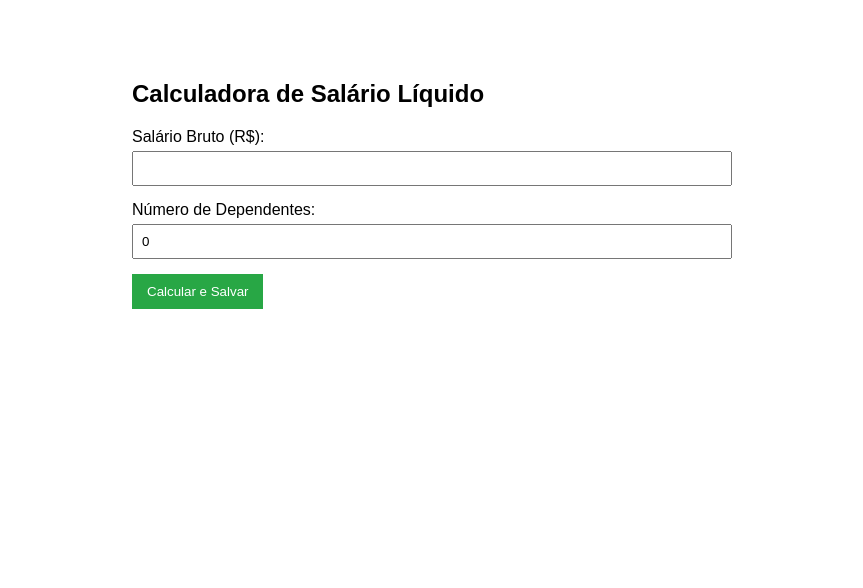
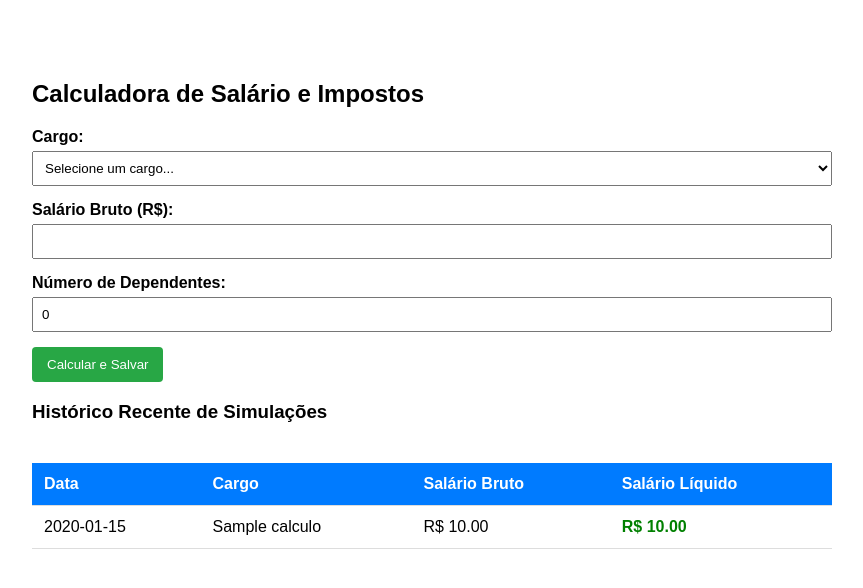
Before and after one commit to LucasSimoes89/calculadora_salario, a Flask app: page / in a window 1280 px wide. Shown: the top 588 px of the page, without its empty margins (208-1071 px from the left). Run offline with Flask 3, Linux system fonts and the light colour scheme; a database or web service that is not in the repository returns one stand-in record (values such as "Sample title"); some libraries are stand-ins or nearby versions.

Commit message:
Estrutura etapa 2

```diff
--- a/app.py
+++ b/app.py
@@ -1,6 +1,7 @@
 import os
 from flask import Flask, render_template, request
 import psycopg2
+import psycopg2.extras
 from dotenv import load_dotenv
 
 # Carrega as variáveis de ambiente do arquivo .env
@@ -61,9 +62,13 @@ def calcular_tributos(salario_bruto, dependentes):
 @app.route('/', methods=['GET', 'POST'])
 def index():
     resultado = None
+    conn = get_db_connection()
+
+    cur = conn.cursor(cursor_factory=psycopg2.extras.DictCursor)
 
     if request.method == 'POST':
         # Recebe os dados do Front-end
+        cargo_id = int(request.form['cargo']) # Recebe o cargo selecionado
         salario_bruto = float(request.form['salario_bruto'])
         dependentes = int(request.form['dependentes'])
 
@@ -71,15 +76,11 @@ def index():
         inss, irrf, salario_liquido = calcular_tributos(salario_bruto, dependentes)
 
         # Salva no Banco de Dados (Create do CRUD)
-        conn = get_db_connection()
-        cur = conn.cursor()
         cur.execute('''
-            INSERT INTO calculos (salario_bruto, dependentes, inss, irrf, salario_liquido)
-            VALUES (%s, %s, %s, %s, %s)
-        ''', (salario_bruto, dependentes, inss, irrf, salario_liquido))
+            INSERT INTO calculos (cargo_id, salario_bruto, dependentes, inss, irrf, salario_liquido)
+            VALUES (%s, %s, %s, %s, %s, %s)
+        ''', (cargo_id, salario_bruto, dependentes, inss, irrf, salario_liquido))
         conn.commit()
-        cur.close()
-        conn.close()
 
         # Prepara o dicionário para exibir no HTML
         resultado = {
@@ -90,7 +91,26 @@ def index():
             'liquido': salario_liquido
         }
 
-    return render_template('index.html', resultado=resultado)
+    # --- LEITURA DE DADOS (READ) ---
+
+    # 1. Busca os cargos para montar as opções no Front-end
+    cur.execute("SELECT id, nome_cargo FROM cargos ORDER BY nome_cargo")
+    lista_cargos = cur.fetchall()
+
+    # 2. Busca o histórico de cálculos unindo as tabelas (JOIN)
+    cur.execute('''
+        SELECT c.id, cg.nome_cargo, c.salario_bruto, c.salario_liquido, c.data_calculo
+        FROM calculos c
+        JOIN cargos cg ON c.cargo_id = cg.id
+        ORDER BY c.data_calculo DESC
+        LIMIT 10
+    ''')
+    historico_calculos = cur.fetchall()
+
+    cur.close()
+    conn.close()
+
+    return render_template('index.html', resultado=resultado, cargos=lista_cargos, historico=historico_calculos)
 
 if __name__ == '__main__':
     app.run(debug=True)
--- a/templates/index.html
+++ b/templates/index.html
@@ -5,20 +5,37 @@
     <meta name="viewport" content="width=device-width, initial-scale=1.0">
     <title>Calculadora de Salário</title>
     <style>
-        body { font-family: Arial, sans-serif; max-width: 600px; margin: 40px auto; padding: 20px; }
+        body { font-family: Arial, sans-serif; max-width: 800px; margin: 40px auto; padding: 20px; }
         .form-group { margin-bottom: 15px; }
-        label { display: block; margin-bottom: 5px; }
-        input { width: 100%; padding: 8px; box-sizing: border-box; }
-        button { padding: 10px 15px; background-color: #28a745; color: white; border: none; cursor: pointer; }
-        .recibo { margin-top: 30px; padding: 20px; background-color: #f8f9fa; border-radius: 5px; border: 1px solid #ddd; }
+        label { display: block; margin-bottom: 5px; font-weight: bold; }
+        input, select { width: 100%; padding: 8px; box-sizing: border-box; }
+        button { padding: 10px 15px; background-color: #28a745; color: white; border: none; cursor: pointer; border-radius: 4px; }
+        button:hover { background-color: #218838; }
+        .recibo { margin-top: 30px; padding: 20px; background-color: #e9ecef; border-radius: 5px; border: 1px solid #ced4da; }
         .valor-liquido { font-size: 1.2em; font-weight: bold; color: #28a745; }
+
+        /* Estilos da nova tabela de histórico */
+        table { width: 100%; border-collapse: collapse; margin-top: 40px; }
+        th, td { padding: 12px; text-align: left; border-bottom: 1px solid #ddd; }
+        th { background-color: #007bff; color: white; }
+        tr:hover { background-color: #f1f1f1; }
     </style>
 </head>
 <body>
 
-    <h2>Calculadora de Salário Líquido</h2>
+    <h2>Calculadora de Salário e Impostos</h2>
 
     <form method="POST">
+        <div class="form-group">
+            <label for="cargo">Cargo:</label>
+            <select name="cargo" id="cargo" required>
+                <option value="" disabled selected>Selecione um cargo...</option>
+                {% for cargo in cargos %}
+                    <option value="{{ cargo['id'] }}">{{ cargo['nome_cargo'] }}</option>
+                {% endfor %}
+            </select>
+        </div>
+
         <div class="form-group">
             <label for="salario_bruto">Salário Bruto (R$):</label>
             <input type="number" step="0.01" name="salario_bruto" id="salario_bruto" required>
@@ -34,7 +51,7 @@
 
     {% if resultado %}
     <div class="recibo">
-        <h3>Detalhes do Cálculo:</h3>
+        <h3>Detalhes do Cálculo Atual:</h3>
         <p><strong>Salário Bruto:</strong> R$ {{ "%.2f"|format(resultado.bruto) }}</p>
         <p><strong>Dependentes:</strong> {{ resultado.dependentes }}</p>
         <p><strong>Desconto INSS:</strong> R$ {{ "%.2f"|format(resultado.inss) }}</p>
@@ -44,5 +61,31 @@
     </div>
     {% endif %}
 
+    <h3>Histórico Recente de Simulações</h3>
+    <table>
+        <thead>
+            <tr>
+                <th>Data</th>
+                <th>Cargo</th>
+                <th>Salário Bruto</th>
+                <th>Salário Líquido</th>
+            </tr>
+        </thead>
+        <tbody>
+            {% for item in historico %}
+            <tr>
+                <td>{{ item['data_calculo'].strftime('%d/%m/%Y %H:%M') if item['data_calculo'] else '-' }}</td>
+                <td>{{ item['nome_cargo'] }}</td>
+                <td>R$ {{ "%.2f"|format(item['salario_bruto']) }}</td>
+                <td style="color: green; font-weight: bold;">R$ {{ "%.2f"|format(item['salario_liquido']) }}</td>
+            </tr>
+            {% else %}
+            <tr>
+                <td colspan="4" style="text-align: center;">Nenhum cálculo registrado ainda.</td>
+            </tr>
+            {% endfor %}
+        </tbody>
+    </table>
+
 </body>
 </html>
```
Also changed, not shown: 6 other files.
